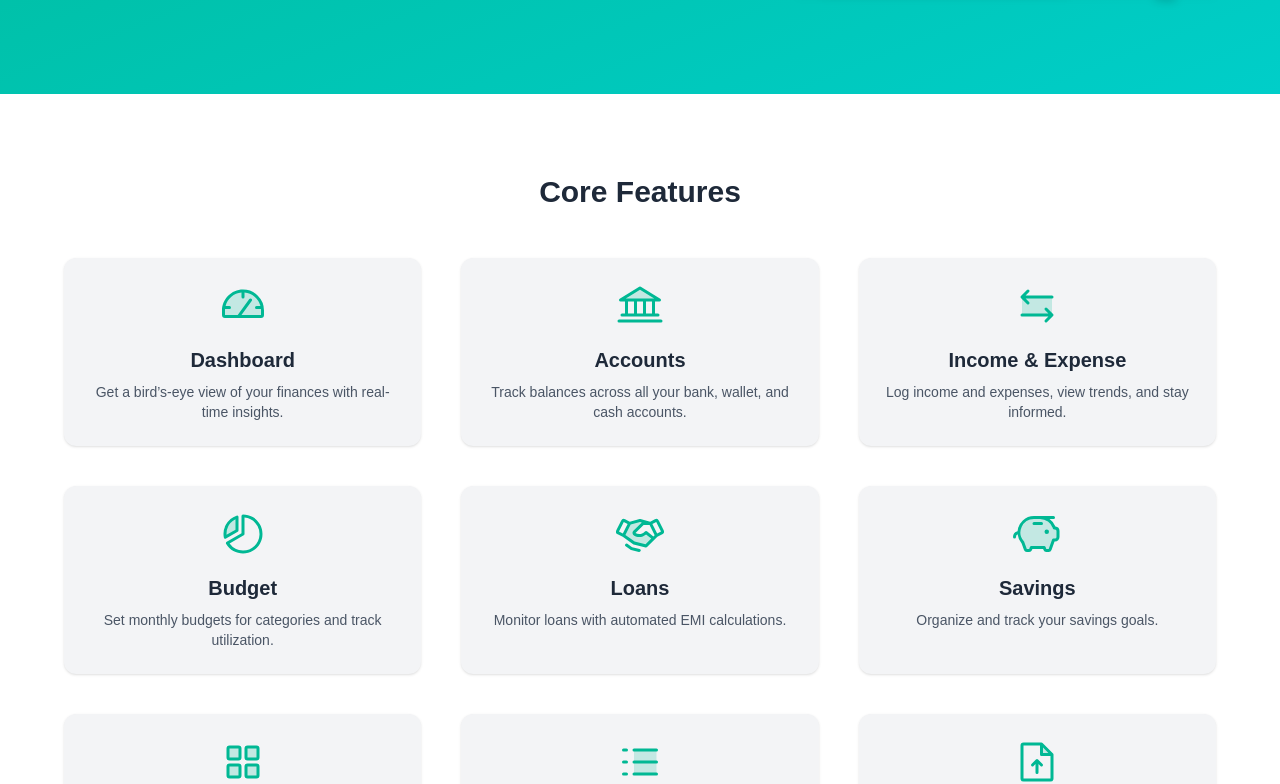
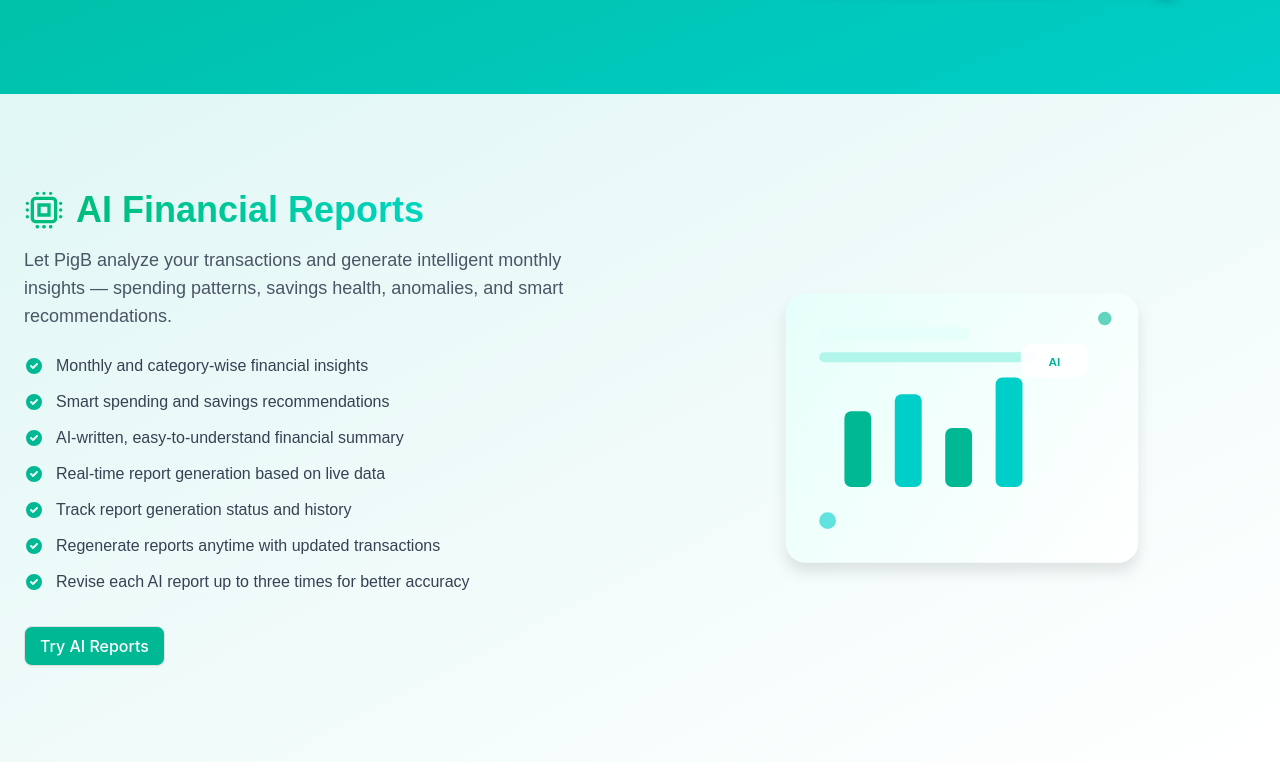
Before and after one commit to sayuj1/pigb, a Next.js app: page / in a window 1280 px wide. Shown: the part 490-1274 px from the top of the page. Built offline with nearby package versions, Linux system fonts and the light colour scheme; no server answers.

Commit message:
feat: add AI Financial Reports section with interactive features and SVG illustration

```diff
--- a/pages/index.js
+++ b/pages/index.js
@@ -16,6 +16,8 @@
   PiSquaresFourDuotone,
   PiFileArrowUpDuotone,
 } from "react-icons/pi";
+import { CgSmartphoneChip } from "react-icons/cg";
+import { HiCheckCircle } from "react-icons/hi";
 import ROUTES from "@/lib/routes";
 import Head from "next/head";
 
@@ -161,6 +163,89 @@
           </div>
         </section>
 
+        {/* 🤖 AI Financial Reports */}
+        <section className="py-24 px-6 bg-gradient-to-br from-[#e0f7f5] to-white relative overflow-hidden">
+          <div className="max-w-7xl mx-auto flex flex-col md:flex-row items-center gap-14">
+
+            {/* Left Content */}
+            <motion.div
+              className="md:flex-1"
+              initial={{ opacity: 0, y: 40 }}
+              whileInView={{ opacity: 1, y: 0 }}
+              transition={{ duration: 0.6 }}
+              viewport={{ once: true }}
+            >
+              <div className="flex items-center gap-3 mb-4">
+                <CgSmartphoneChip className="text-emerald-500 w-10 h-10 " />
+                <h2 className="text-3xl md:text-4xl font-bold bg-gradient-to-r from-emerald-500 to-teal-400 bg-clip-text text-transparent">
+                  AI Financial Reports
+                </h2>
+              </div>
+
+              <p className="text-gray-600 text-lg max-w-xl mb-6">
+                Let PigB analyze your transactions and generate intelligent monthly
+                insights — spending patterns, savings health, anomalies, and smart
+                recommendations.
+              </p>
+
+              <ul className="space-y-3 text-gray-700 mb-8">
+                {[
+                  "Monthly and category-wise financial insights",
+                  "Smart spending and savings recommendations",
+                  "AI-written, easy-to-understand financial summary",
+                  "Real-time report generation based on live data",
+                  "Track report generation status and history",
+                  "Regenerate reports anytime with updated transactions",
+                  "Revise each AI report up to three times for better accuracy",
+                ].map((text, idx) => (
+                  <li key={idx} className="flex items-start gap-3">
+                    <HiCheckCircle className="text-[#00b894] w-5 h-5 mt-0.5 flex-shrink-0" />
+                    <span>{text}</span>
+                  </li>
+                ))}
+              </ul>
+
+
+
+              {user ? (
+                <Button
+                  type="primary"
+                  size="large"
+                  onClick={() => router.push("/ai-reports")}
+                  className="!bg-[#00b894] hover:!bg-[#00cec9] text-white font-medium shadow-md"
+                >
+                  View AI Report
+                </Button>
+              ) : (
+                <Button
+                  size="large"
+                  onClick={() => router.push(ROUTES.SIGNUP)}
+                  className="!bg-[#00b894] hover:!bg-[#00cec9] !text-white font-medium shadow-md"
+                >
+                  Try AI Reports
+                </Button>
+              )}
+            </motion.div>
+
+            {/* Right Visual */}
+            <motion.div
+              className="md:flex-1 flex justify-center"
+              initial={{ opacity: 0, x: 50 }}
+              whileInView={{ opacity: 1, x: 0 }}
+              transition={{ duration: 0.8 }}
+              viewport={{ once: true }}
+            >
+              <Image
+                src="/ai-report.svg" // add an illustration or chart-style image
+                alt="AI Financial Insights"
+                width={420}
+                height={320}
+                className="object-contain drop-shadow-xl"
+              />
+            </motion.div>
+          </div>
+        </section>
+
         {/* 💡 Features Section */}
         <section id="features" className="py-20 px-6 bg-white">
           <motion.h2
@@ -251,6 +336,9 @@
           </div>
         </section>
 
+
+
+
         {/* 💸 Pricing Section */}
         <section id="pricing" className="py-20 px-6 bg-gray-50">
           <motion.div
```
Also changed, not shown: public/ai-report.svg (added).
